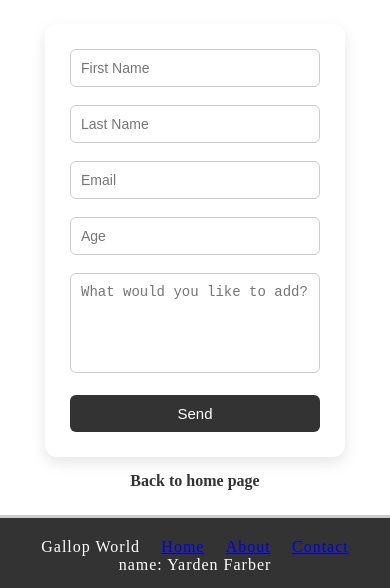
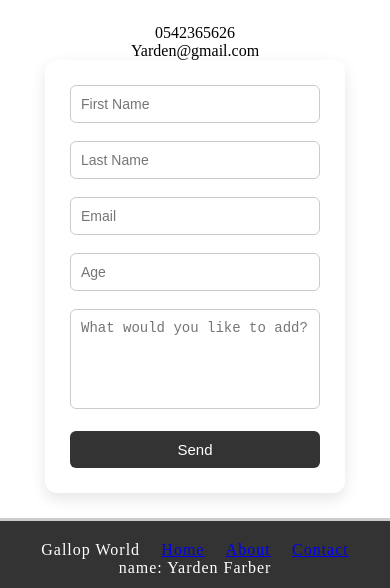
Before and after one commit to yardenfarber-arch/project1, a plain HTML site: page contact.html in a window 390 px wide. Shown: the part 62-650 px from the top of the page. Drawn offline with Linux system fonts and the light colour scheme.

Commit message:
Include contact details in contact.html
Added contact information including phone number and email.

```diff
--- a/contact.html
+++ b/contact.html
@@ -31,6 +31,8 @@
     <main>
 
 <div class="container">
+     <p>0542365626</p>
+   <p>Yarden@gmail.com</p>
 <form id="contact_requests">
     <input type="text" id="firstName" placeholder="First Name"><br><br>
     <input type="text" id="lastName" placeholder="Last Name"><br><br>
@@ -41,7 +43,7 @@
 
     <button type="submit" id="submitBtn">Send</button>
 </form>
-    <a href="index.html" class="backLink">Back to home page</a>
+
 </div>
     </main>
 
```
